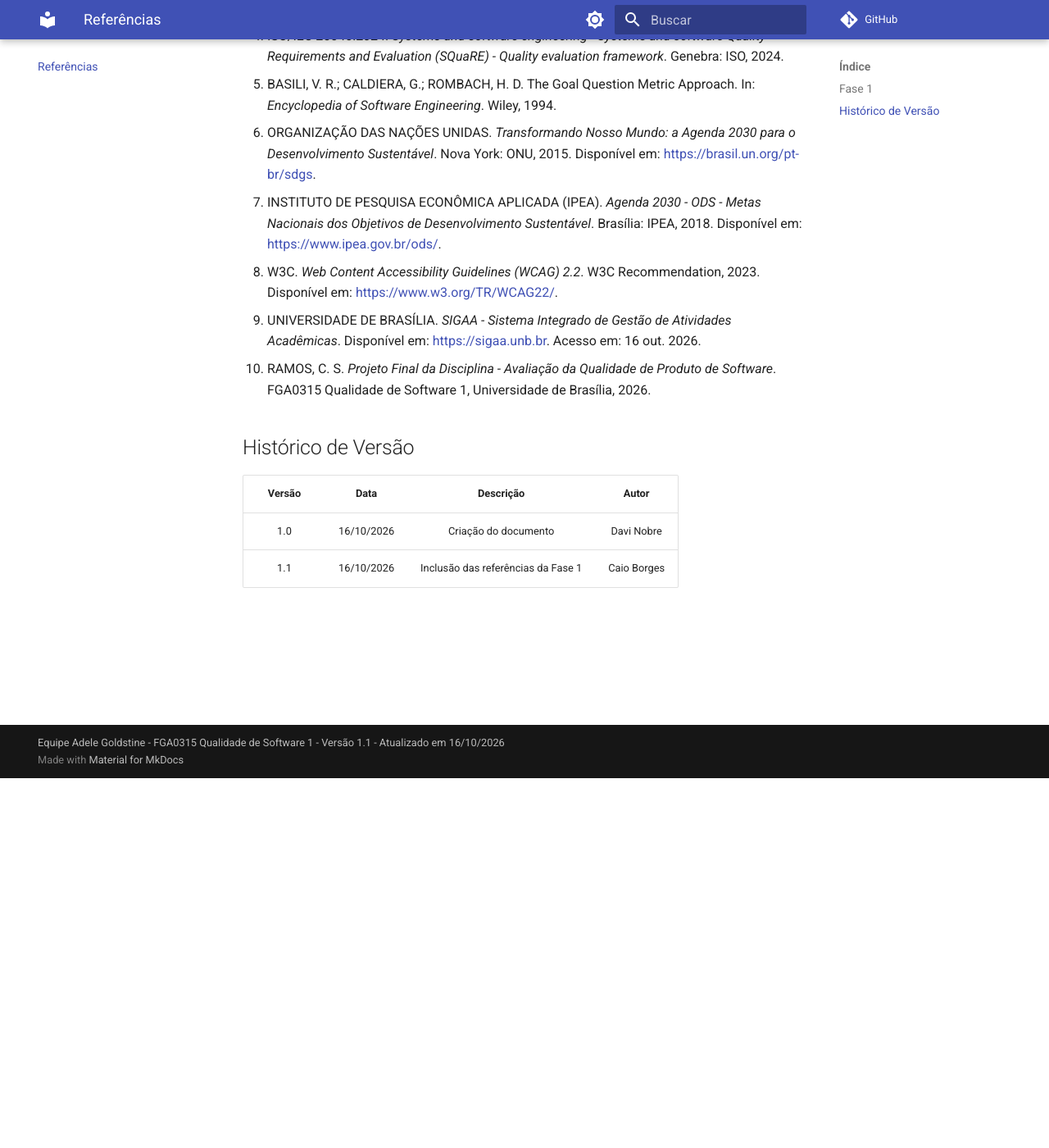
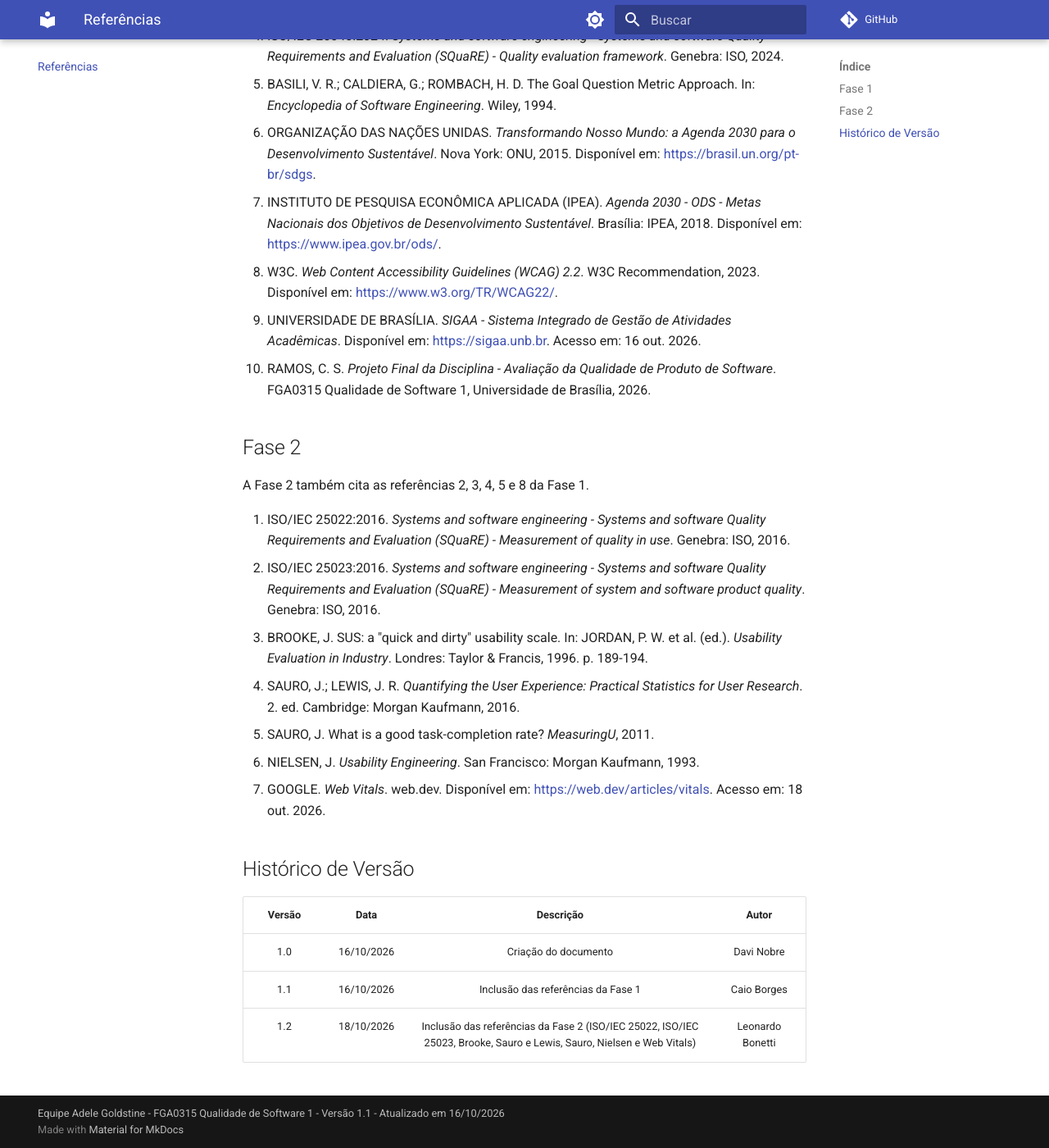
Before and after one commit to FCTE-Qualidade-de-Software-1/2026-2_T02_ADELE_GOLDSTINE, an MkDocs documentation site: the page built from docs/referencias.md, in a window 1280 px wide and 1400 px high, scrolled down 451 px. Shown: the whole window at 82% size. Built offline with MkDocs 1.6.1 and Material for MkDocs 9.7.7, drawn with Linux system fonts in a browser that asks for light colours; comment, search, counter and statistics services are not loaded.

Commit message:
[D05] Referências da Fase 2

```diff
--- a/docs/referencias.md
+++ b/docs/referencias.md
@@ -13,9 +13,22 @@
 9. UNIVERSIDADE DE BRASÍLIA. *SIGAA - Sistema Integrado de Gestão de Atividades Acadêmicas*. Disponível em: <https://sigaa.unb.br>. Acesso em: 16 out. 2026.
 10. RAMOS, C. S. *Projeto Final da Disciplina - Avaliação da Qualidade de Produto de Software*. FGA0315 Qualidade de Software 1, Universidade de Brasília, 2026.
 
+## Fase 2
+
+A Fase 2 também cita as referências 2, 3, 4, 5 e 8 da Fase 1.
+
+11. ISO/IEC 25022:2016. *Systems and software engineering - Systems and software Quality Requirements and Evaluation (SQuaRE) - Measurement of quality in use*. Genebra: ISO, 2016.
+12. ISO/IEC 25023:2016. *Systems and software engineering - Systems and software Quality Requirements and Evaluation (SQuaRE) - Measurement of system and software product quality*. Genebra: ISO, 2016.
+13. BROOKE, J. SUS: a "quick and dirty" usability scale. In: JORDAN, P. W. et al. (ed.). *Usability Evaluation in Industry*. Londres: Taylor & Francis, 1996. p. 189-194.
+14. SAURO, J.; LEWIS, J. R. *Quantifying the User Experience: Practical Statistics for User Research*. 2. ed. Cambridge: Morgan Kaufmann, 2016.
+15. SAURO, J. What is a good task-completion rate? *MeasuringU*, 2011.
+16. NIELSEN, J. *Usability Engineering*. San Francisco: Morgan Kaufmann, 1993.
+17. GOOGLE. *Web Vitals*. web.dev. Disponível em: <https://web.dev/articles/vitals>. Acesso em: 18 out. 2026.
+
 ## Histórico de Versão
 
 | Versão | Data | Descrição | Autor |
 | :----: | :--: | :-------: | :---: |
 | 1.0 | 16/10/2026 | Criação do documento | Davi Nobre |
 | 1.1 | 16/10/2026 | Inclusão das referências da Fase 1 | Caio Borges |
+| 1.2 | 18/10/2026 | Inclusão das referências da Fase 2 (ISO/IEC 25022, ISO/IEC 25023, Brooke, Sauro e Lewis, Sauro, Nielsen e Web Vitals) | Leonardo Bonetti |
```
